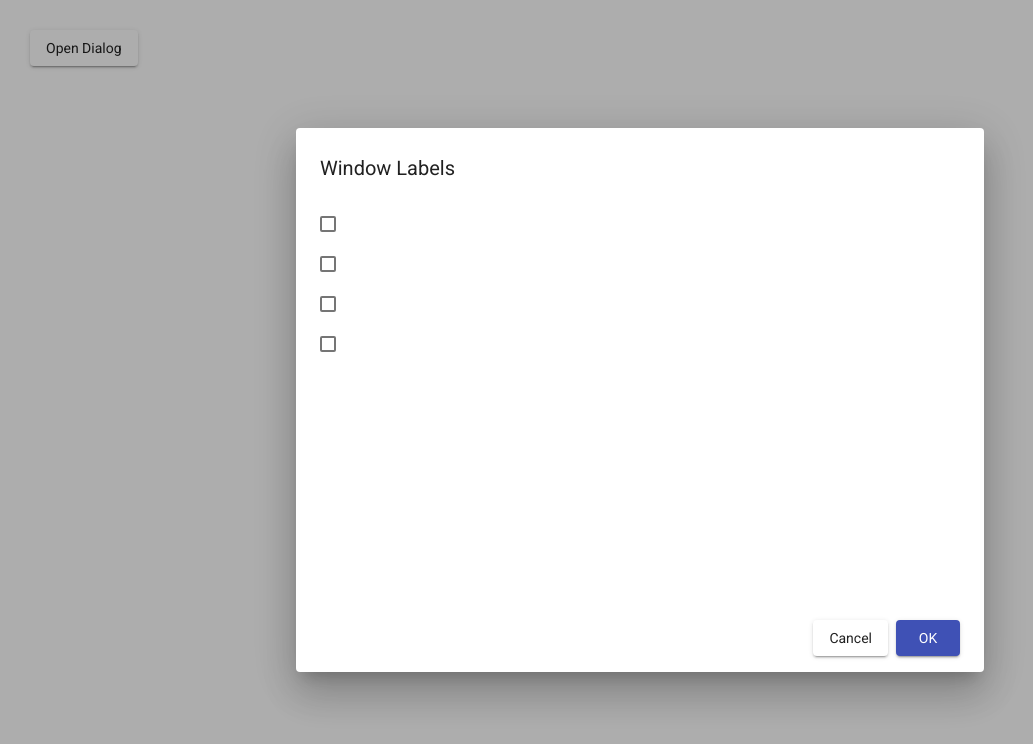
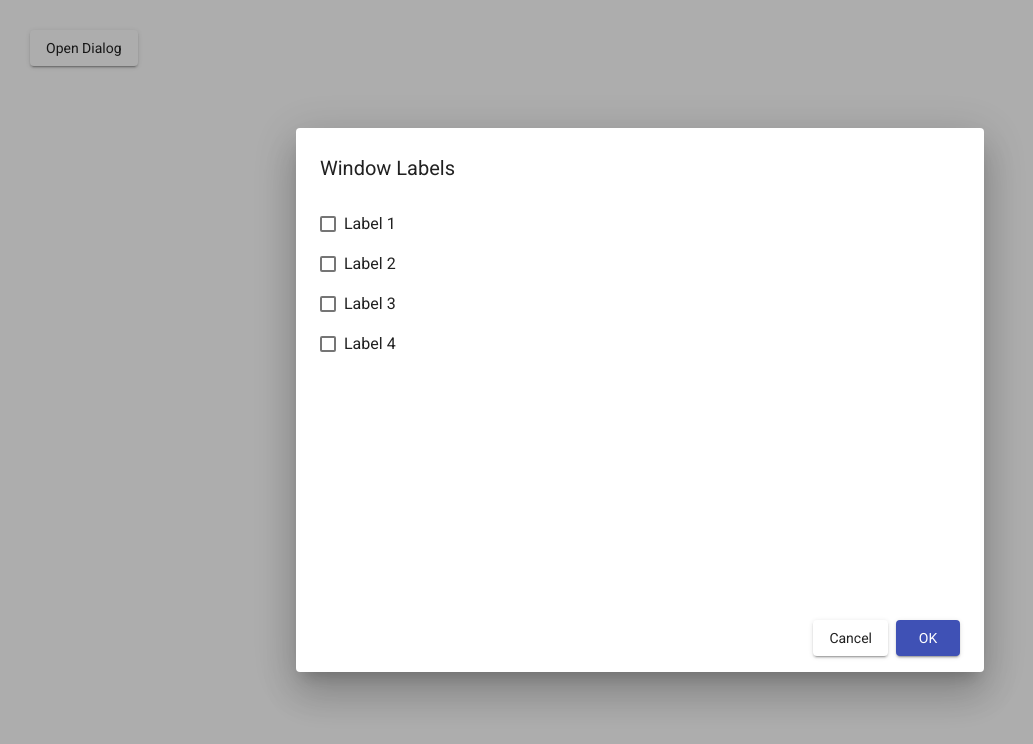
Before and after one commit to Sairam-Reddy/angular-label-dialog-module, an Angular app: page / in a window 1280 px wide. Both pictures are taken after a click on the button "Open Dialog". Shown: the top 744 px of the page, without its empty margins (0-1033 px from the left). Built offline with nearby package versions, Linux system fonts and the light colour scheme.

Commit message:
1 file modified

```diff
--- a/src/app/components/label-dialog/components/label-item.component.html
+++ b/src/app/components/label-dialog/components/label-item.component.html
@@ -1,5 +1,7 @@
-<div fxFlex fxLayout="row" class="label-item">
-  <mat-checkbox fxFlex fxLayout="row" [color]="'primary'"> </mat-checkbox>
+<div fxFlex fxLayout="row" fxLayoutAlign="start center" class="label-item">
+  <mat-checkbox fxFlex fxLayout="row" [color]="'primary'">
+    {{ label.get('name').value }}
+  </mat-checkbox>
 
   <div fxLayout="row" style="margin-left: auto">
     <button mat-icon-button class="label-item__action">
```
